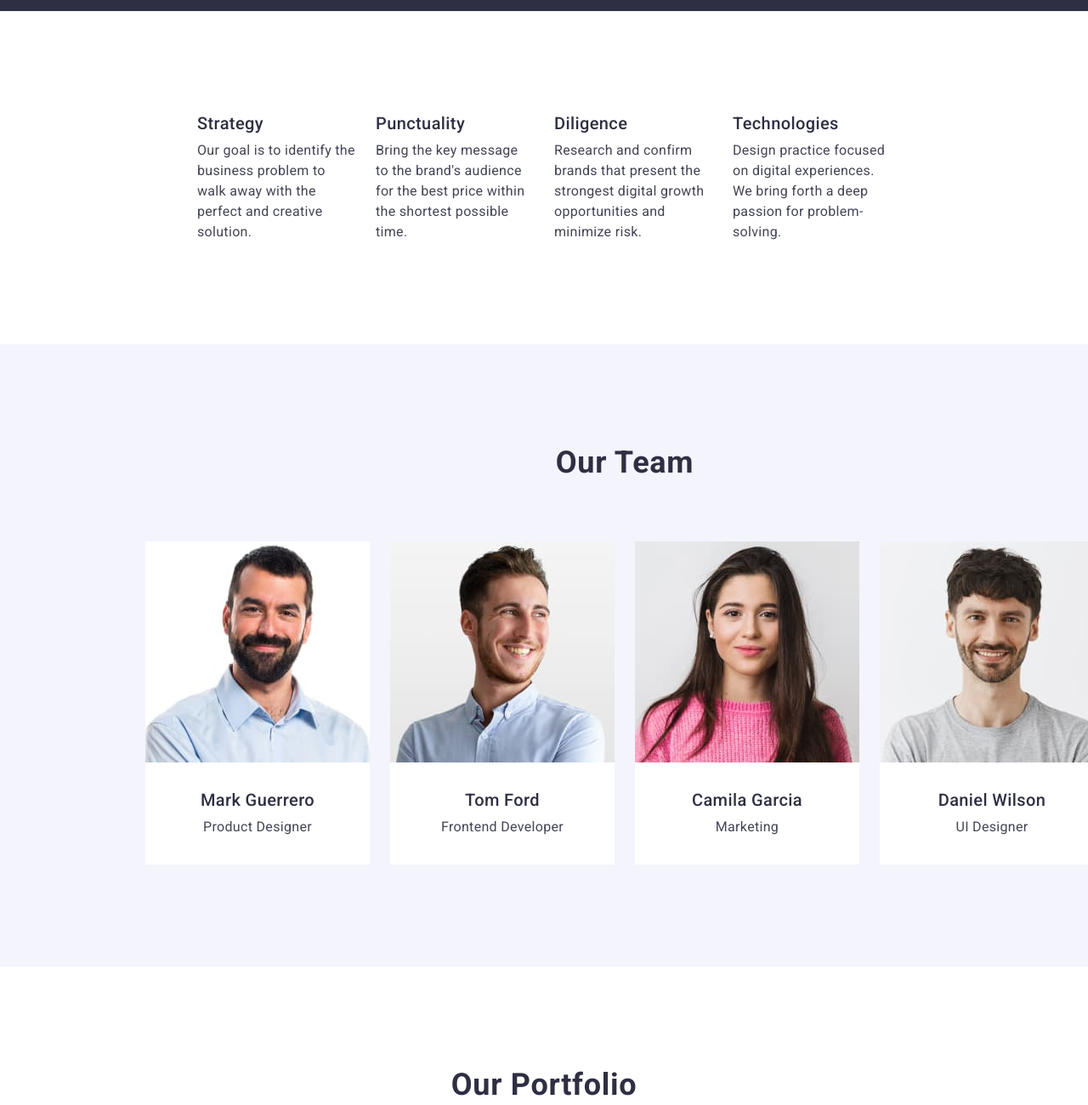
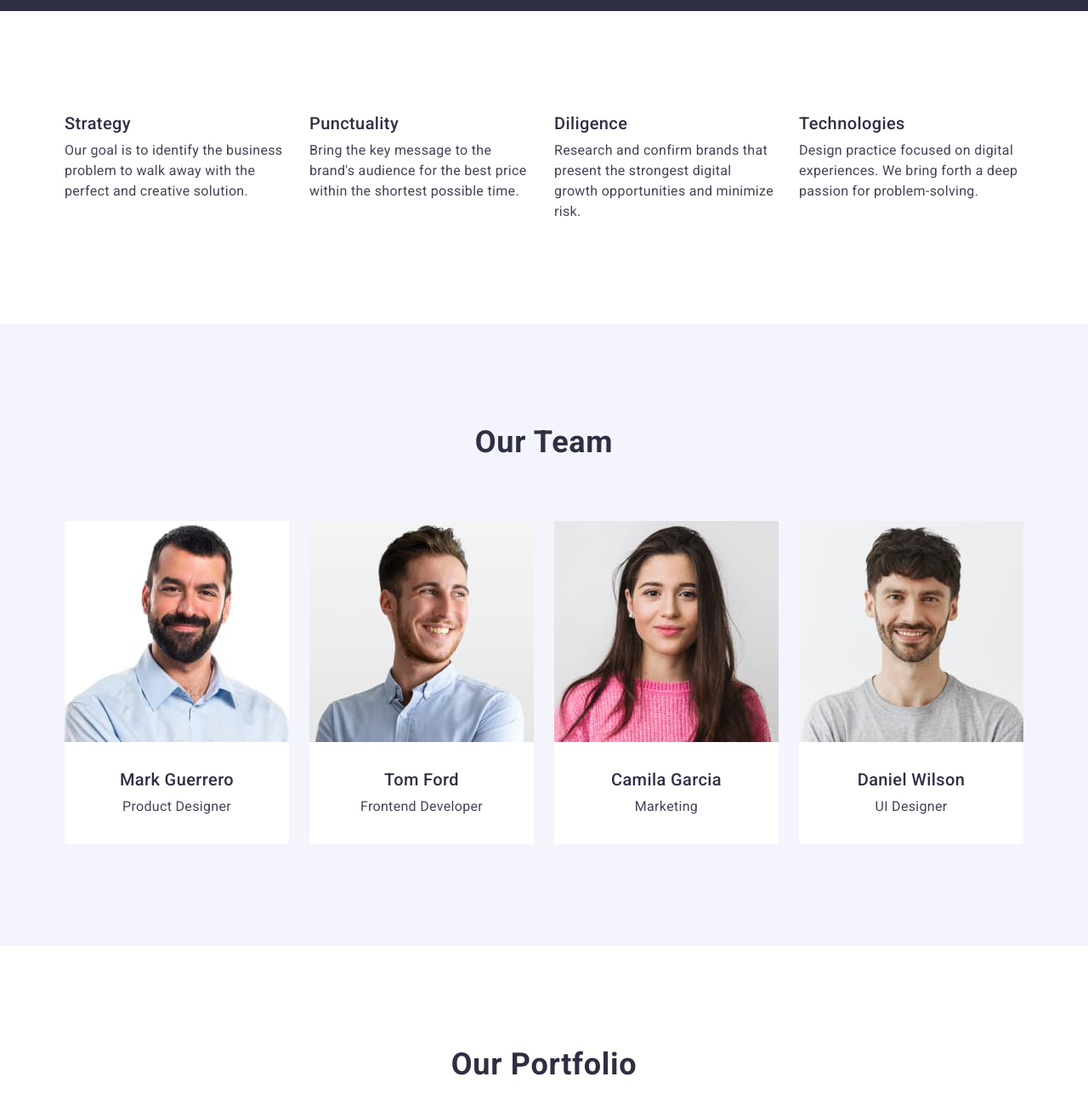
Before and after one commit to Romaha93/goit-markup-hw-03, a plain HTML site: page index.html in a window 1280 px wide. Shown: the part 660-1960 px from the top of the page at 85% size. Drawn offline with nearby package versions, Linux system fonts and the light colour scheme.

Commit message:
hw-3-mod5

```diff
--- a/css/style.css
+++ b/css/style.css
@@ -229,16 +229,17 @@ max-width: 496px;
 
 .features-list {
     display: flex;
+    flex-direction: row;
     gap: 24px;
     flex-shrink: 0;
-    padding-left: 156px;
-    padding-right: 156px;
+
 
 
 }
 
 .features-item {
     width: 264px;
+    width: calc((100% - 72px) / 4);
 
 }
 
@@ -267,8 +268,6 @@ max-width: 496px;
     background-color: #F4F4FD;
     padding-top: 120px;
     padding-bottom: 120px;
-    padding-right: 156px;
-    padding-left: 156px;
 }
 
 .team-container {
@@ -295,16 +294,19 @@ max-width: 496px;
 
 .team-item {
     background-color: #FFF;
-    padding-bottom: 32px;
     width: 264px;
     display: inline-flex;
     flex-direction: column;
     align-items: center;
+    border-radius: 0 0 4px 4px;
 
 }
 
 .team-img {
-    margin-bottom: 32px;
+}
+
+.title-text-container {
+    padding: 32px 0;
 }
 
 .team-item-title {
@@ -314,6 +316,7 @@ max-width: 496px;
         line-height: 1.2;
         letter-spacing: 0.02em;
         margin-bottom: 8px;
+        text-align: center;
 }
 
 .team-text {
@@ -321,6 +324,7 @@ max-width: 496px;
         font-size: 16px;
         line-height: 1.5;
         letter-spacing: 0.02em;
+        text-align: center;
 }
 
 /**---------------*/
--- a/index.html
+++ b/index.html
@@ -112,8 +112,10 @@
                 width="264"
                 height="260"
               />
+              <div class="title-text-container">
                 <h3 class="team-item-title">Mark Guerrero</h3>
                 <p class="team-text">Product Designer</p>
+              </div>
             </li>
             <li class="team-item">
               <img
@@ -123,8 +125,10 @@
                 width="264"
                 height="260"
               />
+              <div class="title-text-container">
                 <h3 class="team-item-title">Tom Ford</h3>
                 <p class="team-text">Frontend Developer</p>
+              </div>
             </li>
             <li class="team-item">
               <img
@@ -134,8 +138,10 @@
                 width="264"
                 height="260"
               />
+              <div class="title-text-container">
                 <h3 class="team-item-title">Camila Garcia</h3>
                 <p class="team-text">Marketing</p>
+              </div>
             </li>
             <li class="team-item">
               <img
@@ -145,8 +151,10 @@
                 width="264"
                 height="260"
               />
+              <div class="title-text-container">
                 <h3 class="team-item-title">Daniel Wilson</h3>
                 <p class="team-text">UI Designer</p>
+              </div>
             </li>
           </ul>
         </div>
```
Lines whose indentation alone changed are shown as unchanged.
